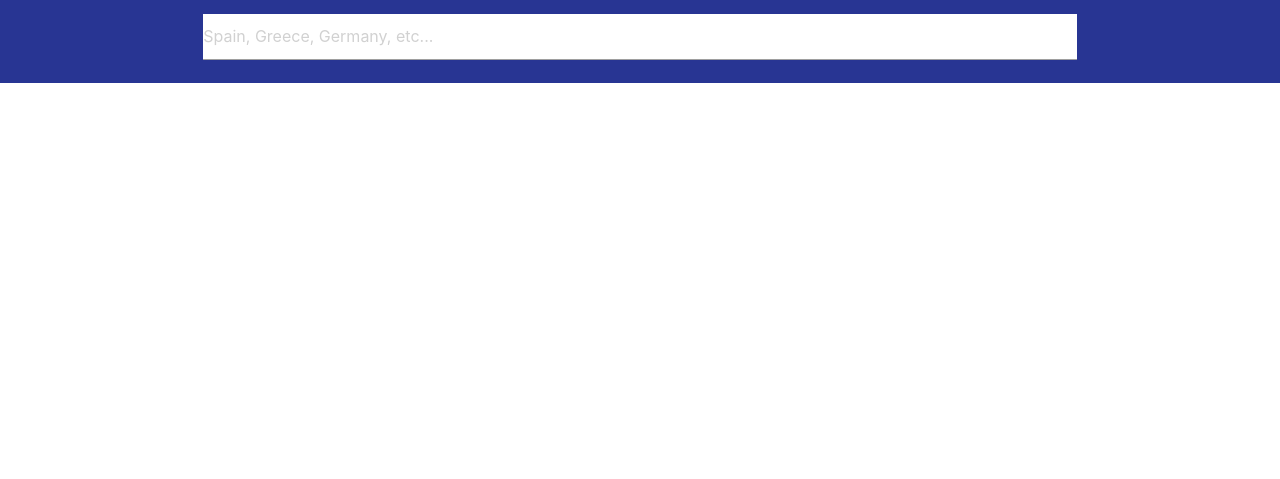
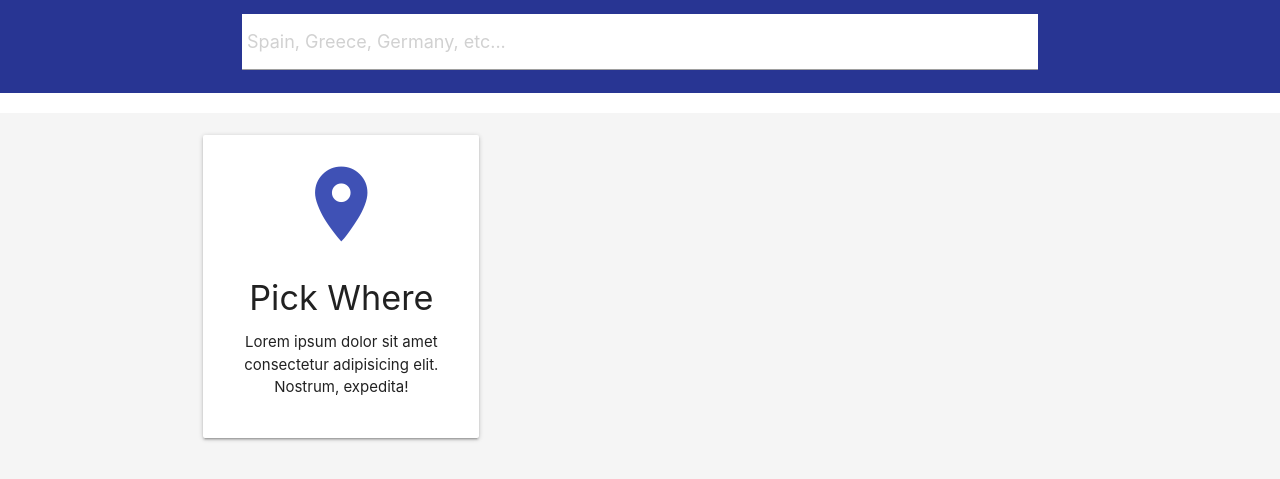
Before and after one commit to sowluss/Novaturient-travel-site, a plain HTML site: page index.html in a window 1280 px wide. Shown: the part 645-1124 px from the top of the page. Before the commit the page ends 800 px from the top, so only its background shows below. Drawn offline with nearby package versions, Linux system fonts and the light colour scheme.

Commit message:
added modified index.html and main.css files

```diff
--- /dev/null
+++ b/css/main.css
@@ -0,0 +1,5 @@
+.section-search input {
+    padding: 5px !important;
+    font-size: 18px !important;
+    width: 90% !important;
+}
--- a/index.html
+++ b/index.html
@@ -8,6 +8,7 @@
     <link rel="stylesheet" href="https://cdnjs.cloudflare.com/ajax/libs/materialize/1.0.0-rc.2/css/materialize.min.css">
     <link rel="stylesheet" href="https://use.fontawesome.com/releases/v5.1.1/css/all.css">
     <title>Novaturient</title>
+    <link rel="stylesheet" type="text/css" href="css/main.css">
 
     <!--Optimized for mobile-->
     <meta name="viewport" content="width=device-width, initial-scale=1.0" />
@@ -91,7 +92,22 @@
 </div>
 </section>
 
+<!-- Icon Boxes section -->
 
+<section class="section section-incons grey lighten-4 center">
+    <div class="container">
+        <div class="row">
+            <div class="col s12 m4">
+                <div class="card-panel">
+                    <i class="material-icons large indigo-text">room</i>
+                    <h4>Pick Where</h4>
+                    <p>Lorem ipsum dolor sit amet consectetur adipisicing elit. Nostrum, expedita!</p>
+                </div>
+
+            </div>
+        </div>
+    </div>
+</section>
 
 
 
@@ -111,12 +127,22 @@
         indicators: false,
         height: 500,
         transition: 500,
-        internal: 6000
+        interval: 6000
     });
 
+// Autocomplete
 
-
-
+const autoComplete = document.querySelector('.autocomplete');
+M.Autocomplete.init(autoComplete, {
+    data: {
+        "Germany": null,
+        "Spain": null,
+        "Italy": null,
+        "France": null,
+        "Greece": null,
+        "Portugal": null,
+    }
+});
 
     </script>
 
```
